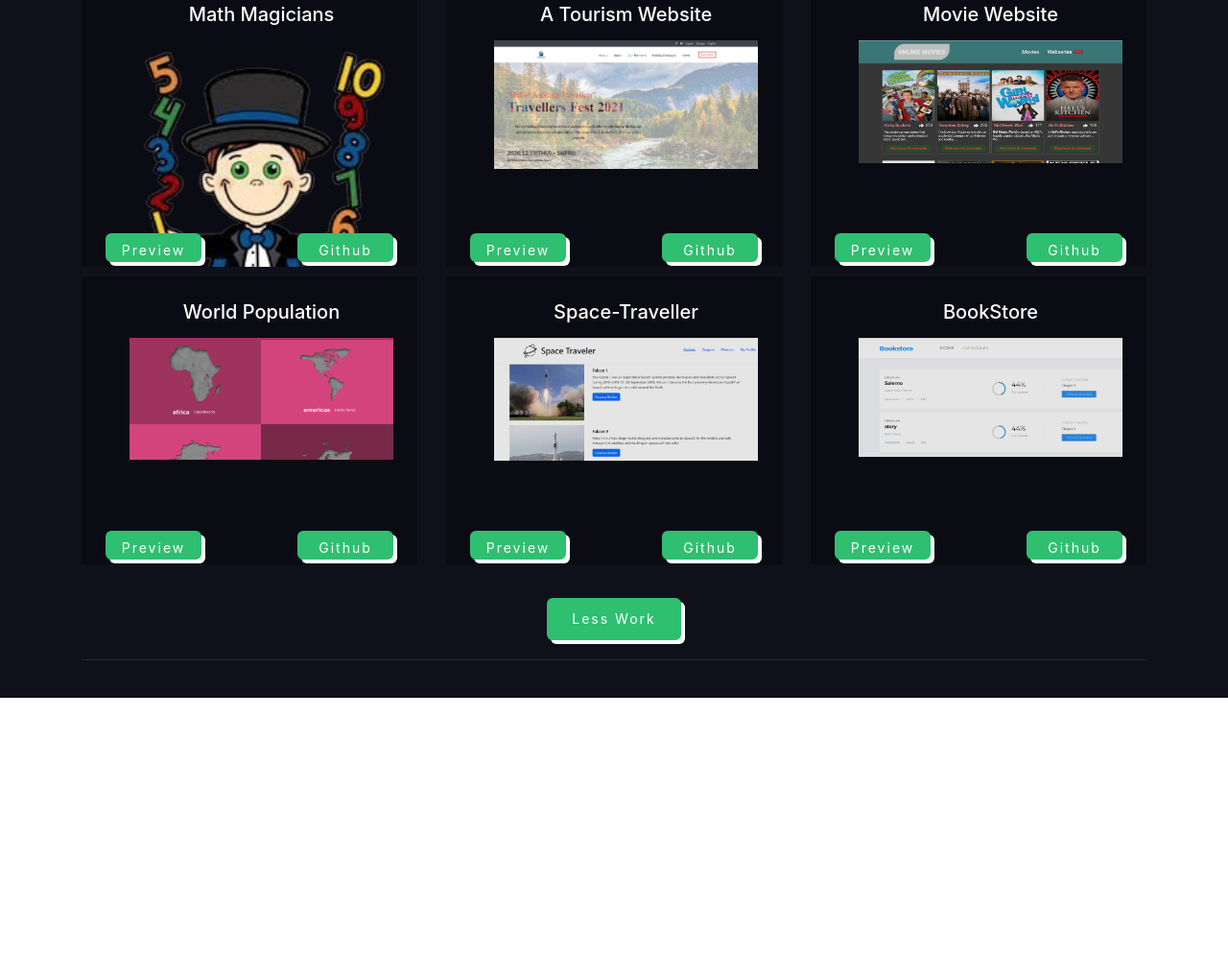
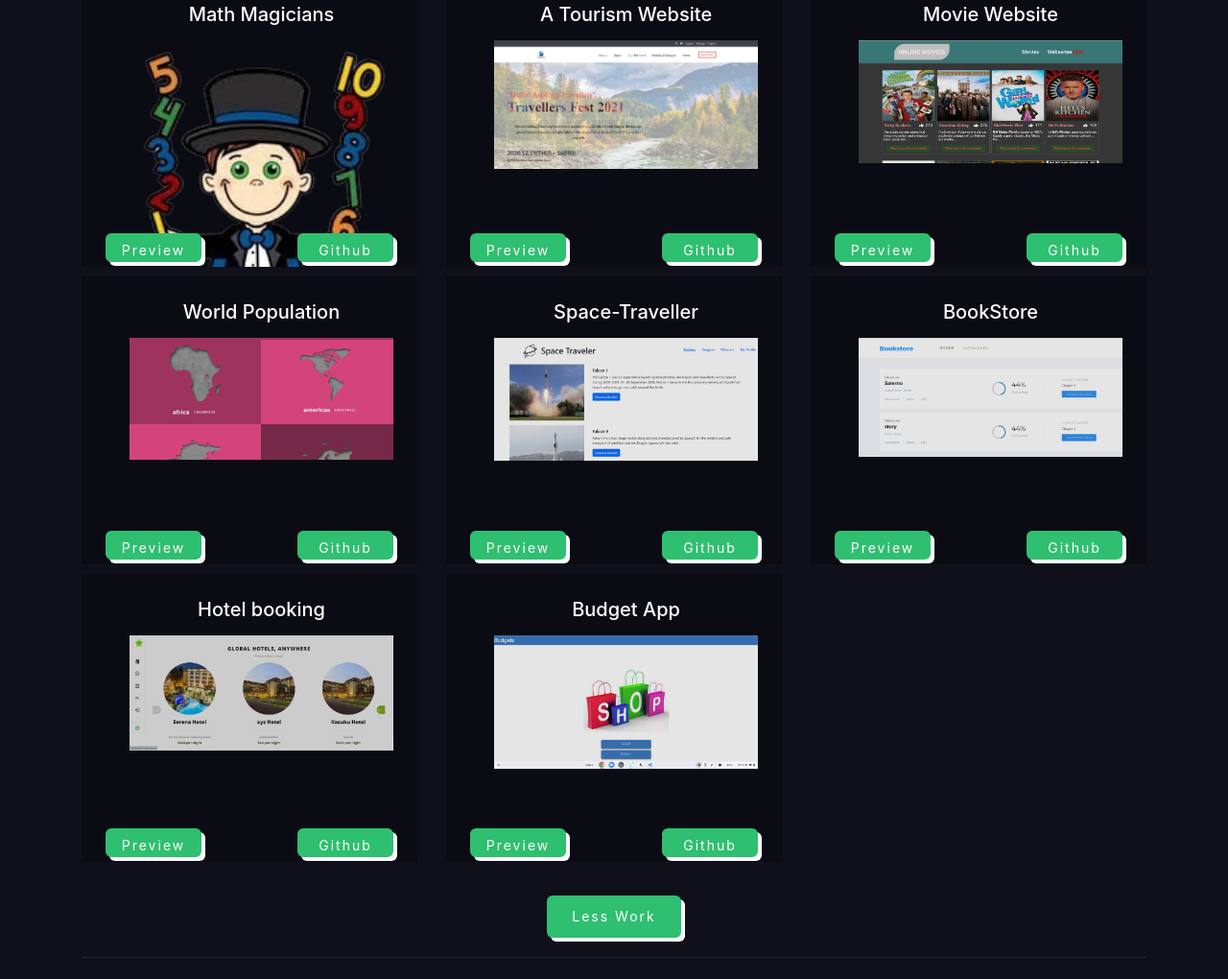
Before and after one commit to gilberthappi/H-Portfolio, a React app: page more-work.html in a window 1280 px wide. Shown: the part 118-1138 px from the top of the page at 96% size. Before the commit the page ends 845 px from the top, so only its background shows below. Built offline with nearby package versions, Linux system fonts and the light colour scheme; a web font is replaced by a local one.

Commit message:
Update portfoilio

```diff
--- a/js/about.js
+++ b/js/about.js
@@ -115,7 +115,7 @@
                                             })]
                                         }), (0, l.jsxs)("li", {
                                             children: [(0, l.jsx)("span", {
-                                                children: "2023-present"
+                                                children: "2023-2024"
                                             }), (0, l.jsx)("h6", {
                                                 children: "Full-Stack Developer"
                                             }), (0, l.jsx)("p", {
@@ -221,7 +221,7 @@
                                                 children: [(0, l.jsx)("h6", {
                                                     children: "Full-Stack Developer"
                                                 }), (0, l.jsx)("label", {
-                                                    children: "Microverse | Remote | Jun 2023 - Present"
+                                                    children: "Microverse | Remote | Jun 2023 - Feb 2024"
                                                 }), (0, l.jsx)("div", {
                                                     className: "rb-time",
                                                     children: "Full Time"
@@ -252,7 +252,7 @@
                                                 children: [(0, l.jsx)("h6", {
                                                     children: "Full-Stack Developer"
                                                 }), (0, l.jsx)("label", {
-                                                    children: "ALX | Remote | Jan 2023 - Present"
+                                                    children: "ALX | Remote | Jan 2023 - March 2024"
                                                 }), (0, l.jsx)("div", {
                                                     className: "rb-time",
                                                     children: "Full Time"
--- a/more-work.html
+++ b/more-work.html
@@ -148,19 +148,18 @@
                 </div>
             </div>
         </div>
-        <!-- <div class="col-sm-4 m-15px-tb">
+        <div class="col-sm-4 m-15px-tb">
             <div class="feature-box-01 media">
                 <div class="feature-content media-body">
-                    <h5>Web Design</h5>
+                    <h5>Hotel booking</h5>
                     <div class="image-container">
-                        <img class="icon theme-bg" src="img/web-design.png" title="" alt="">
+                        <img class="icon theme-bg" src="img/hotelImage1.png" title="" alt="">
                         <div class="description">
-                            Designing visually stunning websites that captivate audiences and reinforce brand identity through intuitive layouts and engaging user experiences.
-                        </div>
+                            A full-stack app that allows users to signup, see a list of hotels, and reserve or manage reservations. It uses a proper authentication system - JWT.          </div>
                     </div>
                     <div class="btn-bar">
-                        <a class="px-btni px-btn-theme px-btn1" href="#">Preview</a>
-                        <a class="px-btni px-btn-theme px-btn2" href="#">Github</a>
+                        <a class="px-btni px-btn-theme px-btn1" href="https://luminous-semolina-e113b8.netlify.app/">Preview</a>
+                        <a class="px-btni px-btn-theme px-btn2" href="https://github.com/IvonneBenitesRodriguez/finalGroupCapstone-frontend">Github</a>
                     </div>
                 </div>
             </div>
@@ -168,21 +167,20 @@
         <div class="col-sm-4 m-15px-tb">
             <div class="feature-box-01 media">
                 <div class="feature-content media-body">
-                    <h5>Web Design</h5>
+                    <h5>Budget App</h5>
                     <div class="image-container">
-                        <img class="icon theme-bg" src="img/web-design.png" title="" alt="">
+                        <img class="icon theme-bg" src="img/budget.png" title="" alt="">
                         <div class="description">
-                            Designing visually stunning websites that captivate audiences and reinforce brand identity through intuitive layouts and engaging user experiences.
-                        </div>
+                            A full-stack app that allows you to manage your budget: you have a list of transactions associated with a category, so that you can see how much money you spent and on what.                        </div>
                     </div>
                     <div class="btn-bar">
-                        <a class="px-btni px-btn-theme px-btn1" href="#">Preview</a>
-                        <a class="px-btni px-btn-theme px-btn2" href="#">Github</a>
+                        <a class="px-btni px-btn-theme px-btn1" href="https://budget-app-nqso.onrender.com/">Preview</a>
+                        <a class="px-btni px-btn-theme px-btn2" href="https://github.com/gilberthappi/RoR_budget_App">Github</a>
                     </div>
                 </div>
             </div>
         </div>
-        <div class="col-sm-4 m-15px-tb">
+       <!--  <div class="col-sm-4 m-15px-tb">
             <div class="feature-box-01 media">
                 <div class="feature-content media-body">
                     <h5>Web Design</h5>
```
Also changed, not shown: img/budget.png (added), img/hotelImage1.png (added).
